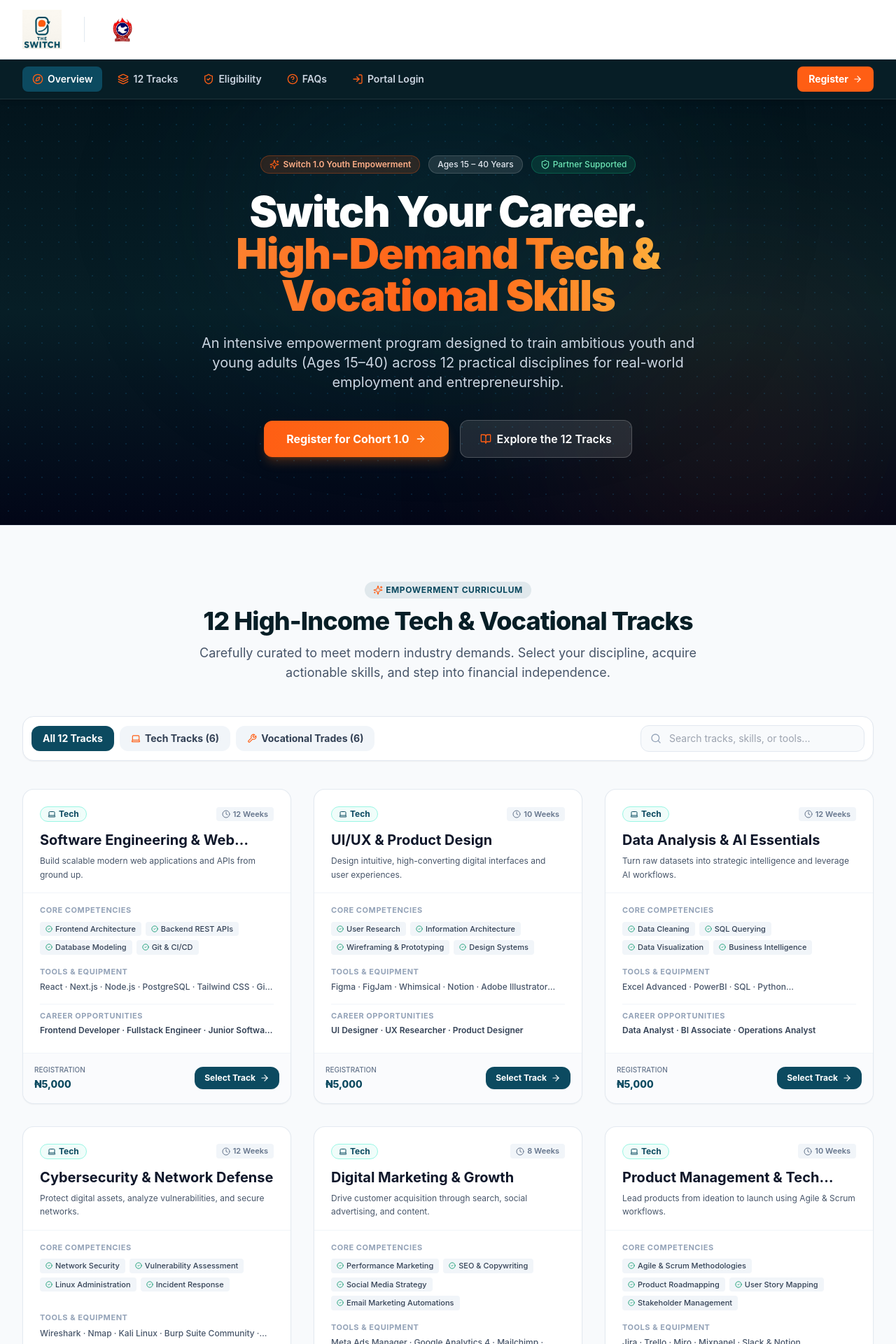
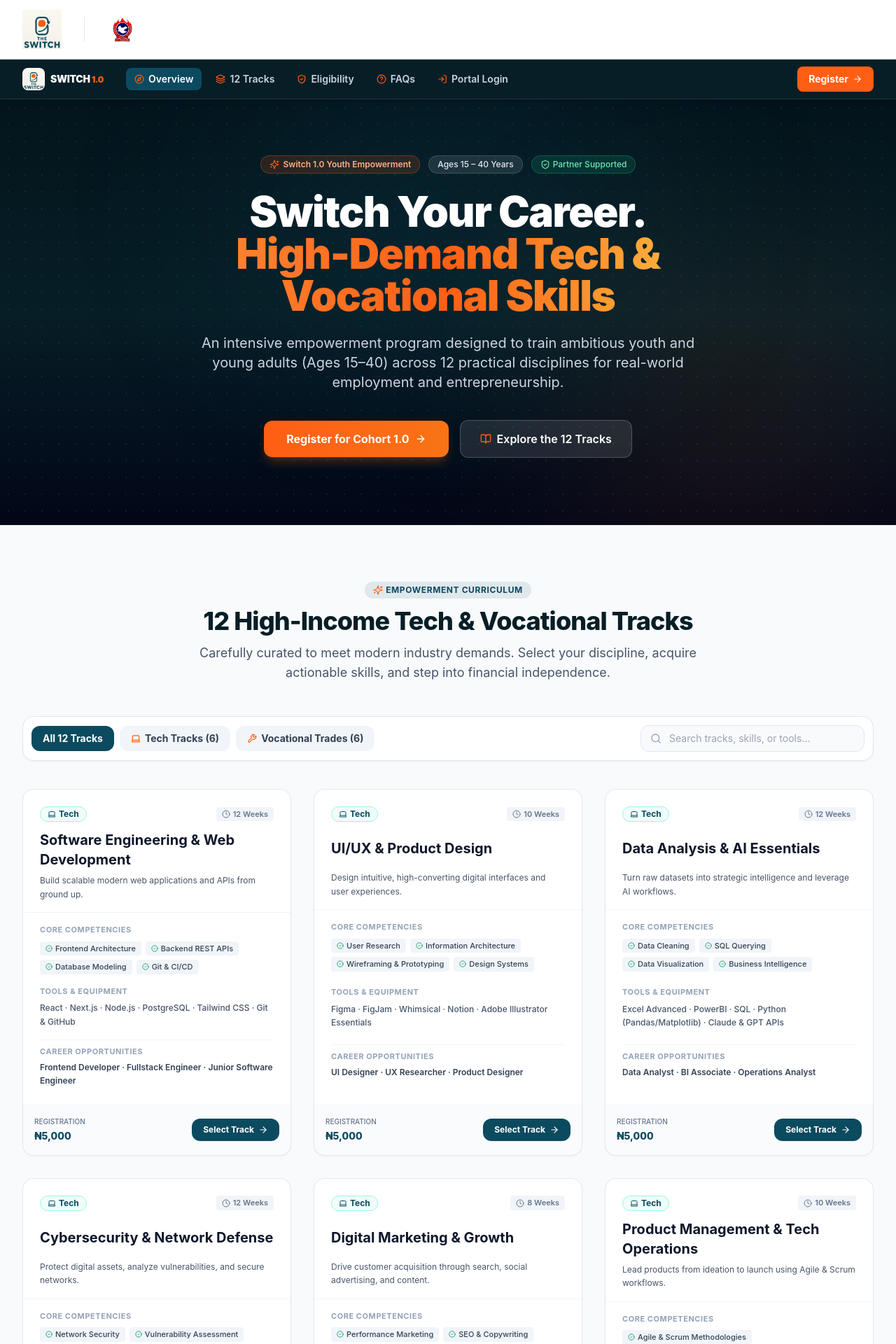
Before and after one commit to OduzzPreneur/Switch-1.0, a Next.js app: page / in a window 1280 px wide. Shown: the top 1920 px of the page at 70% size. Built offline with nearby package versions, Linux system fonts and the light colour scheme.

Commit message:
fix: resolve track card text truncations and anchor logo in sticky navbar

```diff
--- a/src/components/home/TracksDirectory.tsx
+++ b/src/components/home/TracksDirectory.tsx
@@ -122,10 +122,10 @@ export default function TracksDirectory() {
                   </span>
                 </div>
 
-                <h3 className="text-xl font-bold text-slate-900 group-hover:text-switch-teal transition-colors line-clamp-1">
+                <h3 className="text-lg sm:text-xl font-bold text-slate-900 group-hover:text-switch-teal transition-colors min-h-[3.25rem] flex items-center leading-snug">
                   {track.title}
                 </h3>
-                <p className="mt-1.5 text-xs text-slate-600 line-clamp-2 leading-relaxed">
+                <p className="mt-1.5 text-xs text-slate-600 line-clamp-2 leading-relaxed min-h-[2rem]">
                   {track.tagline}
                 </p>
               </div>
@@ -156,7 +156,7 @@ export default function TracksDirectory() {
                   <div className="text-[11px] font-bold uppercase tracking-wider text-slate-400 mb-1.5">
                     Tools & Equipment
                   </div>
-                  <p className="text-xs text-slate-600 font-medium line-clamp-1">
+                  <p className="text-xs text-slate-600 font-medium line-clamp-2 min-h-[2rem] leading-relaxed">
                     {track.toolsCovered.join(' · ')}
                   </p>
                 </div>
@@ -166,7 +166,7 @@ export default function TracksDirectory() {
                   <div className="text-[11px] font-bold text-slate-400 uppercase tracking-wider mb-1">
                     Career Opportunities
                   </div>
-                  <p className="text-xs text-slate-700 font-semibold line-clamp-1">
+                  <p className="text-xs text-slate-700 font-semibold line-clamp-2 min-h-[2rem] leading-relaxed">
                     {track.careerRoles.join(' · ')}
                   </p>
                 </div>
@@ -183,7 +183,7 @@ export default function TracksDirectory() {
 
                 <Link
                   href={`/register?track=${track.id}`}
-                  className="inline-flex items-center gap-1.5 bg-switch-teal group-hover:bg-switch-orange text-white text-xs font-bold px-3.5 py-2 rounded-xl transition-colors shadow-sm"
+                  className="inline-flex items-center gap-1.5 bg-switch-teal hover:bg-switch-orange text-white text-xs font-bold px-4 py-2 rounded-xl transition-all shadow-sm"
                 >
                   <span>Select Track</span>
                   <ArrowRight className="w-3.5 h-3.5" />
--- a/src/components/layout/Navbar.tsx
+++ b/src/components/layout/Navbar.tsx
@@ -2,6 +2,7 @@
 
 import React, { useState } from 'react';
 import Link from 'next/link';
+import Image from 'next/image';
 import { usePathname } from 'next/navigation';
 import { Menu, X, Compass, Layers, ShieldCheck, HelpCircle, LogIn, ArrowRight } from 'lucide-react';
 
@@ -22,8 +23,24 @@ export default function Navbar() {
       <div className="max-w-7xl mx-auto px-4 sm:px-6 lg:px-8">
         <div className="flex items-center justify-between h-14">
 
-          {/* Desktop Navigation Links */}
-          <div className="hidden md:flex items-center space-x-1 lg:space-x-2">
+          {/* Left: Brand Logo & Desktop Navigation Links */}
+          <div className="hidden md:flex items-center space-x-4 lg:space-x-6">
+            <Link href="/" className="flex items-center gap-2 group mr-2">
+              <div className="relative w-8 h-8 rounded-lg overflow-hidden bg-white p-0.5 border border-white/20 shadow-xs">
+                <Image
+                  src="/logos/switch-logo.jpg"
+                  alt="The Switch"
+                  fill
+                  sizes="32px"
+                  className="object-contain group-hover:scale-105 transition-transform"
+                />
+              </div>
+              <span className="font-black text-sm tracking-tight text-white hidden xl:inline">
+                SWITCH <span className="text-switch-orange text-xs">1.0</span>
+              </span>
+            </Link>
+
+            <div className="flex items-center space-x-1 lg:space-x-2">
               {navItems.map((item) => {
                 const Icon = item.icon;
                 const isActive = pathname === item.href;
@@ -31,17 +48,18 @@ export default function Navbar() {
                   <Link
                     key={item.label}
                     href={item.href}
-                  className={`inline-flex items-center gap-1.5 px-3.5 py-2 rounded-lg text-xs lg:text-sm font-semibold transition-all ${
+                    className={`inline-flex items-center gap-1.5 px-3 py-1.5 rounded-lg text-xs lg:text-sm font-semibold transition-all ${
                       isActive
                         ? 'bg-switch-teal text-white shadow-sm'
                         : 'text-slate-300 hover:text-white hover:bg-white/10'
                     }`}
                   >
-                  <Icon className="w-4 h-4 text-switch-orange" />
+                    <Icon className="w-3.5 h-3.5 text-switch-orange" />
                     <span>{item.label}</span>
                   </Link>
                 );
               })}
+            </div>
           </div>
 
           {/* Right: Register Button on Desktop */}
@@ -55,11 +73,22 @@ export default function Navbar() {
             </Link>
           </div>
 
-          {/* Mobile Menu Button */}
+          {/* Mobile Menu Header */}
           <div className="flex md:hidden items-center justify-between w-full">
-            <span className="text-xs font-bold tracking-wider text-slate-200 uppercase">
-              Switch 1.0 Menu
+            <Link href="/" className="flex items-center gap-2">
+              <div className="relative w-7 h-7 rounded-lg overflow-hidden bg-white p-0.5 border border-white/20">
+                <Image
+                  src="/logos/switch-logo.jpg"
+                  alt="The Switch"
+                  fill
+                  sizes="28px"
+                  className="object-contain"
+                />
+              </div>
+              <span className="text-xs font-black tracking-wider text-white uppercase">
+                SWITCH 1.0
               </span>
+            </Link>
             <button
               onClick={() => setMobileMenuOpen(!mobileMenuOpen)}
               className="p-1.5 rounded-lg text-slate-300 hover:text-white hover:bg-white/10 focus:outline-none"
```
Lines whose indentation alone changed are shown as unchanged.
